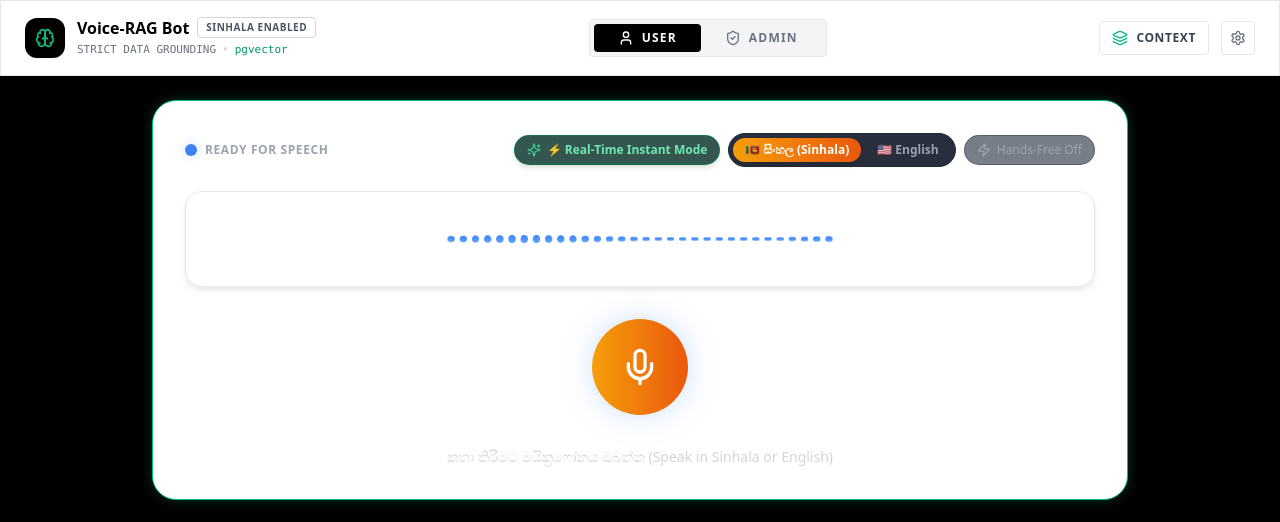
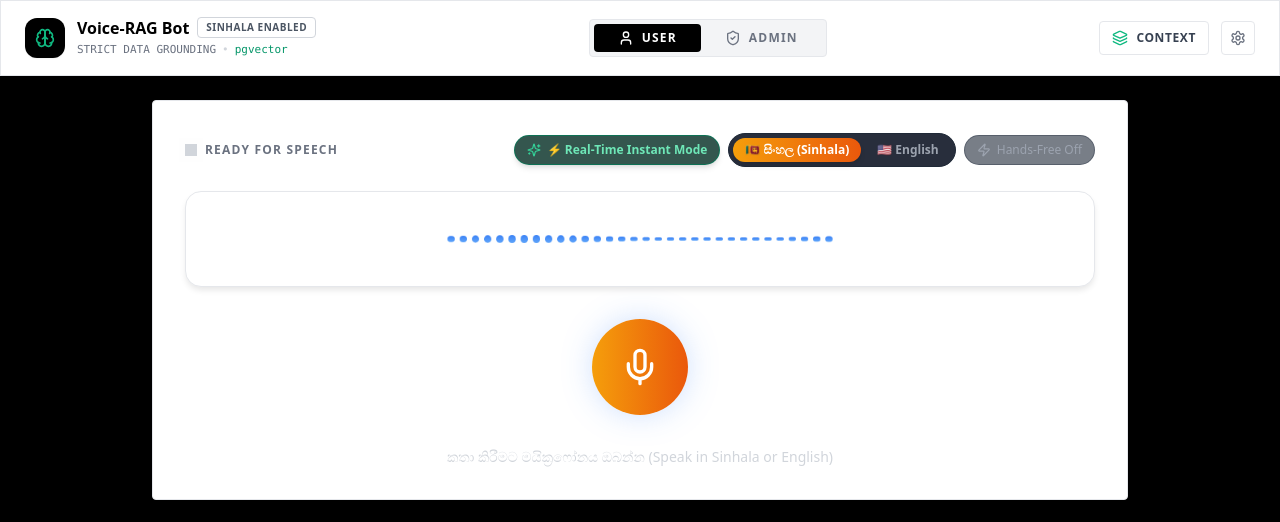
Before and after one commit to KasunWilbagedara/Voice-Rag-bot, a Next.js app: page / in a window 1280 px wide. Shown: the top 522 px of the page. Built offline with nearby package versions, Linux system fonts and the light colour scheme.

Commit message:
refactor(ui): modernize voice interaction component with minimal aesthetic

```diff
--- a/src/components/VoiceInterface.tsx
+++ b/src/components/VoiceInterface.tsx
@@ -419,7 +419,7 @@ export const VoiceInterface: React.FC<VoiceInterfaceProps> = ({
   };
 
   return (
-    <div className="w-full glass-panel-glow rounded-3xl p-6 md:p-8 flex flex-col items-center gap-6 relative overflow-hidden">
+    <div className="w-full bg-white border border-gray-200 rounded p-6 md:p-8 flex flex-col items-center gap-6 relative overflow-hidden shadow-sm">
       <audio ref={audioPlayerRef} className="hidden" />
 
       {/* Header controls & language switcher */}
@@ -427,29 +427,29 @@ export const VoiceInterface: React.FC<VoiceInterfaceProps> = ({
         <div className="flex items-center gap-2">
           <span className="relative flex h-3 w-3">
             <span
-              className={`animate-ping absolute inline-flex h-full w-full rounded-full opacity-75 ${
+              className={`animate-ping absolute inline-flex h-full w-full opacity-75 ${
                 state === 'listening'
-                  ? 'bg-cyan-400'
+                  ? 'bg-black'
                   : state === 'speaking'
                   ? 'bg-emerald-400'
                   : state === 'searching'
-                  ? 'bg-violet-400'
-                  : 'bg-blue-400'
+                  ? 'bg-gray-400'
+                  : 'bg-gray-200'
               }`}
             />
             <span
-              className={`relative inline-flex rounded-full h-3 w-3 ${
+              className={`relative inline-flex h-3 w-3 ${
                 state === 'listening'
-                  ? 'bg-cyan-500'
+                  ? 'bg-black'
                   : state === 'speaking'
                   ? 'bg-emerald-500'
                   : state === 'searching'
-                  ? 'bg-violet-500'
-                  : 'bg-blue-500'
+                  ? 'bg-gray-500'
+                  : 'bg-gray-300'
               }`}
             />
           </span>
-          <span className="text-xs uppercase tracking-wider font-semibold text-gray-400">
+          <span className="text-xs uppercase tracking-widest font-bold text-gray-500">
             {state === 'idle' && 'Ready for Speech'}
             {state === 'listening' && 'Listening...'}
             {state === 'transcribing' && 'Transcribing speech...'}
```
